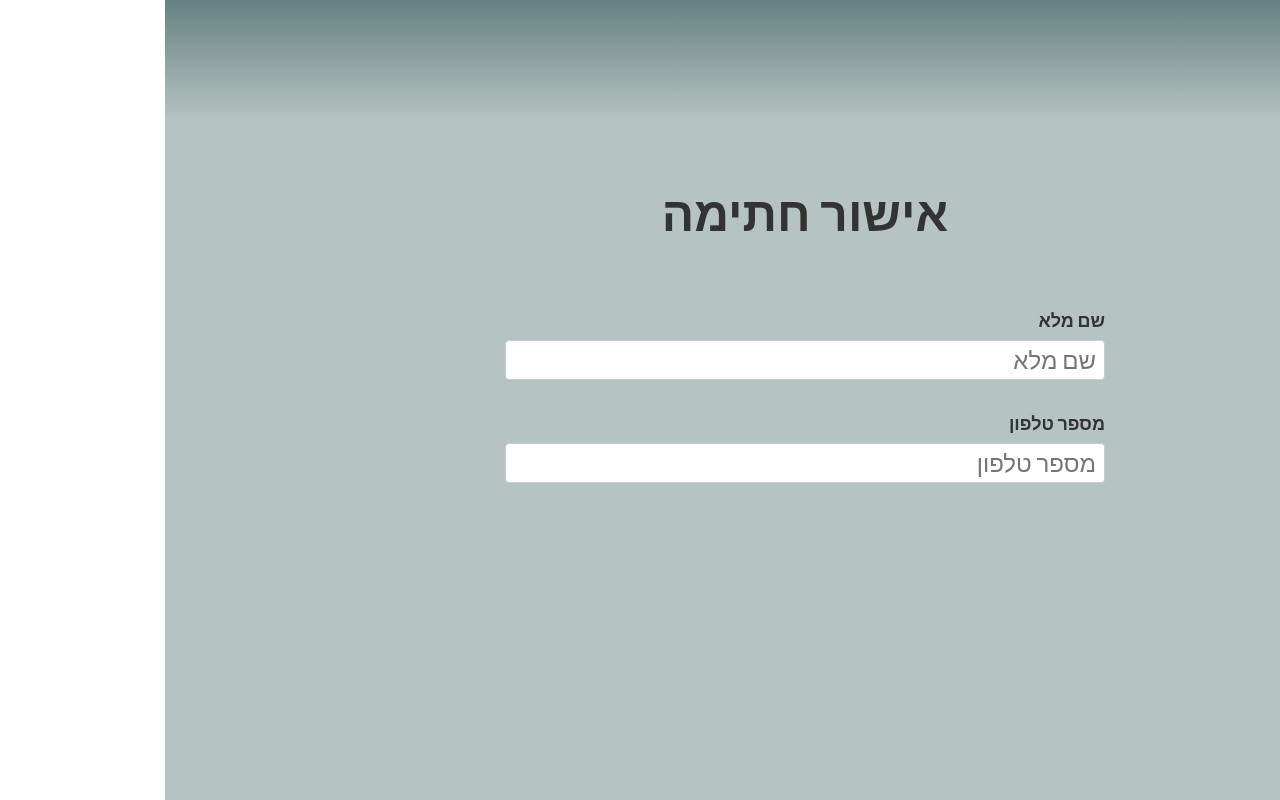
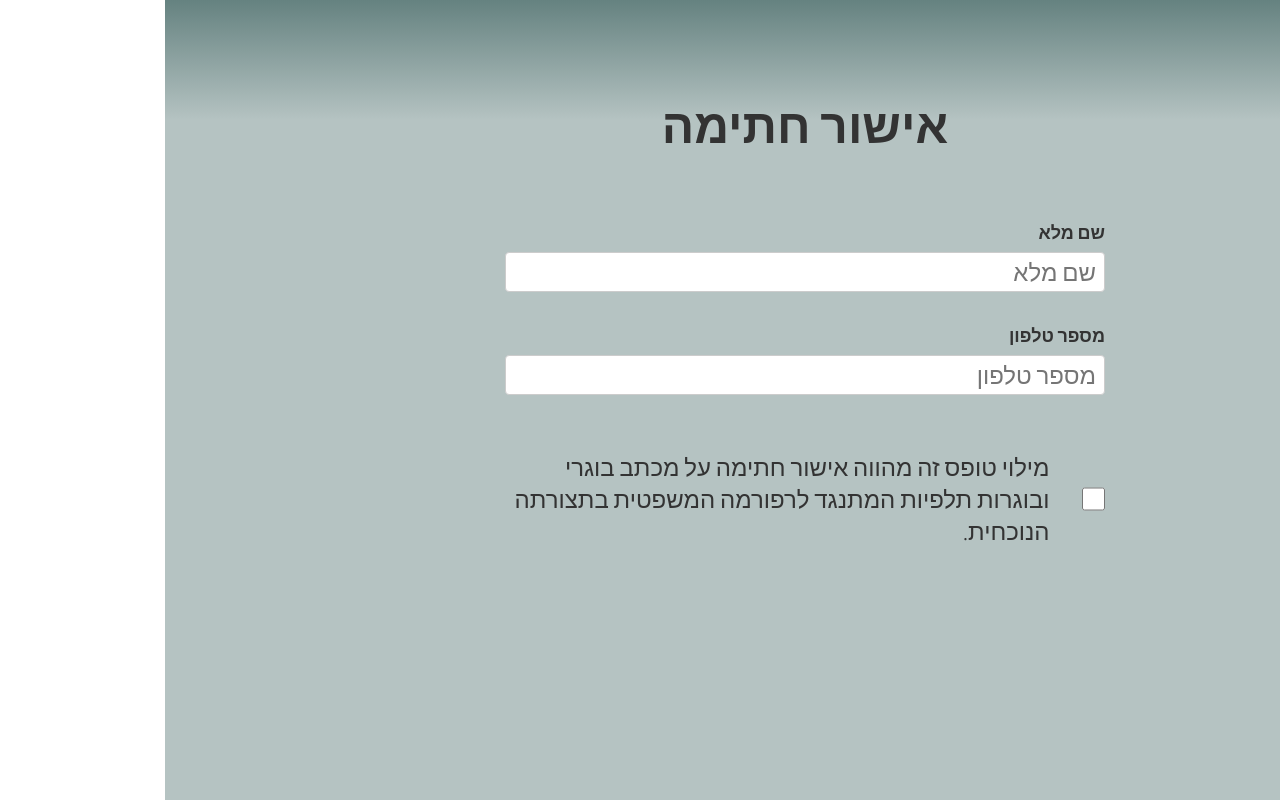
Before and after one commit to akariv/talpisign, an Angular app: page / in a window 1280 px wide. Built offline with nearby package versions, Linux system fonts and the light colour scheme.

Commit message:
more legalese

```diff
--- a/src/app/app.component.html
+++ b/src/app/app.component.html
@@ -7,6 +7,10 @@
   <label for="phone">מספר טלפון</label>
   <input type="text" [(ngModel)]="phone" name="phone" placeholder="מספר טלפון" required>
 </div>
+<div class='section h'>
+  <input type="checkbox" [(ngModel)]="approved" required>
+  <p>{{legalese}}</p>
+</div>
 <!-- <div class='section'>
   <label for="details">מעניין אותך </label>
   <input type="text" [(ngModel)]="details" name="details" placeholder="מספר טלפון" required>
--- a/src/app/app.component.less
+++ b/src/app/app.component.less
@@ -51,12 +51,26 @@
             font-size: 18px;
             font-weight: 600;
         }
-        input {
+        input[type=text] {
             width: 100%;
             height: 40px;
             padding: 0 8px;
             border: 1px solid #ccc;
             border-radius: 4px;
+        }
+        input[type=checkbox] {
+            width: 48px;
+            height: 48px;
+            margin: 0;
+            padding: 0;
+            border: 1px solid #ccc;
+            border-radius: 4px;
+        }
+
+        &.h {
+            flex-flow: row;
+            align-items: center;
+            gap: 32px;
         }
     }
     div.submit {
--- a/src/app/app.component.ts
+++ b/src/app/app.component.ts
@@ -8,7 +8,11 @@ import { Component } from '@angular/core';
 export class AppComponent {
   name: string = '';
   phone: string = '';
-  details: string = '';
+  approved = false;
+
+  get legalese(): string {
+    return 'מילוי טופס זה מהווה אישור חתימה על מכתב בוגרי ובוגרות תלפיות המתנגד לרפורמה המשפטית בתצורתה הנוכחית.';
+  }
 
   get to(): string {
     return 'talpis4democracy@gmail.com';
@@ -19,7 +23,7 @@ export class AppComponent {
   }
 
   get body(): string {
-    return encodeURIComponent(`מילוי טופס זה מהווה אישור חתימה על מכתב בוגרי ובוגרות תלפיות המתנגד לרפורמה המשפטית בתצורתה הנוכחית. הנני מאשר את חתימתי.\n\n${this.name}\n${this.phone}\n\nאפשר להוסיף למייל מידע נוסף שתרצו לספר לנו.`);
+    return encodeURIComponent(`${this.legalese} הנני מאשר את חתימתי.\n\n${this.name}\n${this.phone}\n\nאפשר להוסיף למייל מידע נוסף שתרצו לספר לנו.`);
   }
 
   get gmailurl(): string {
@@ -31,6 +35,6 @@ export class AppComponent {
   }
 
   ready() {
-    return this.name.length > 5 && this.phone.length > 7;
+    return this.name.length > 5 && this.phone.length > 7 && this.approved;
   }
 }
```
